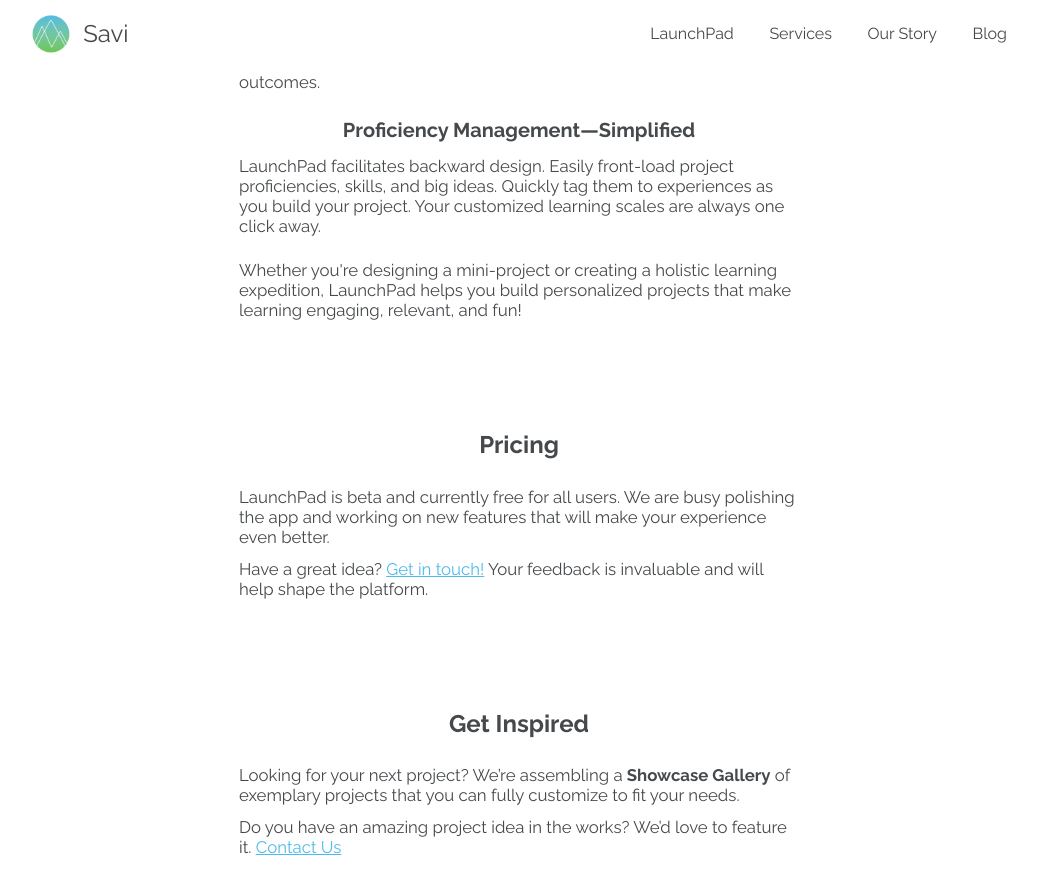
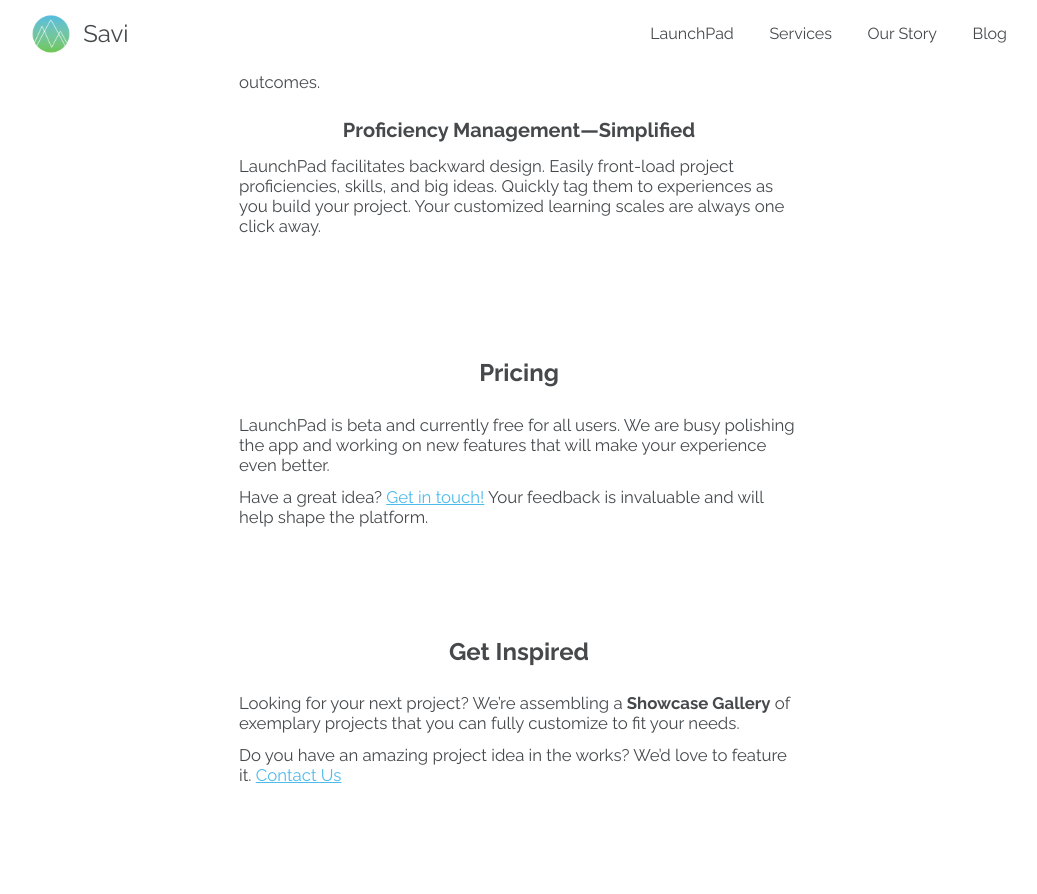
Before and after one commit to savilabs/savilabs.github.io, a Jekyll site: the page built from launchpad.html, in a window 1280 px wide and 900 px high, scrolled down 2269 px. Shown: the top 894 px of the window, without its empty margins (121-1158 px from the left). Built offline with Jekyll 4.4.1, drawn with Linux system fonts in a browser that asks for light colours; nearby versions of some CDN libraries.

Commit message:
Move LP callout from LP page to home page
This moves the paragraph of text based on feedback from Peter and Brian.

PT Story: [#129631153](https://www.pivotaltracker.com/story/show/129631153)

```diff
--- a/index.html
+++ b/index.html
@@ -36,6 +36,8 @@ layout: fw_page
     </p>
 
     <a class='btn' href='/launchpad'>Learn More About LaunchPad</a>
+
+    <p class='intro-text'>Whether you're designing a mini-project or creating a holistic learning expedition, LaunchPad helps you build personalized projects that make learning engaging, relevant, and fun!</p>
   </div>
 
   <div class='featured-section'>
--- a/launchpad.html
+++ b/launchpad.html
@@ -82,8 +82,6 @@ layout: page
           <p>LaunchPad facilitates backward design. Easily front-load project proficiencies, skills, and big ideas. Quickly tag them to experiences as you build your project. Your customized learning scales are always one click away.</p>
         </li>
       </ul>
-
-      <p>Whether you're designing a mini-project or creating a holistic learning expedition, LaunchPad helps you build personalized projects that make learning engaging, relevant, and fun!</p>
     </div>
 
     <div class='featured-section'>
```
